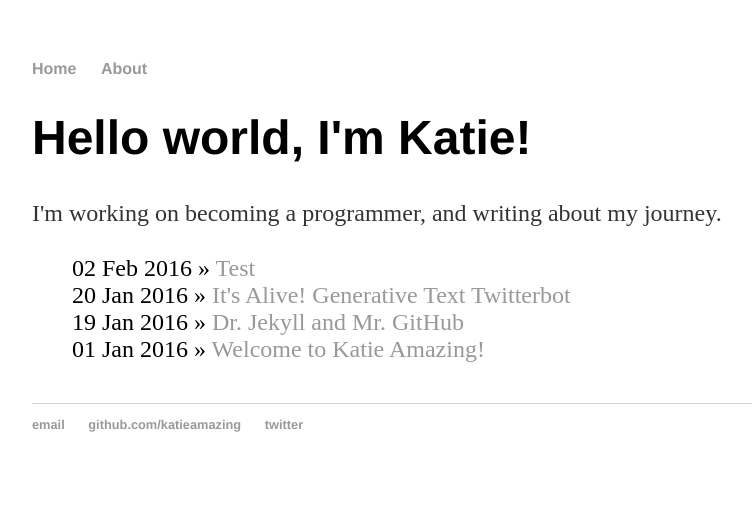
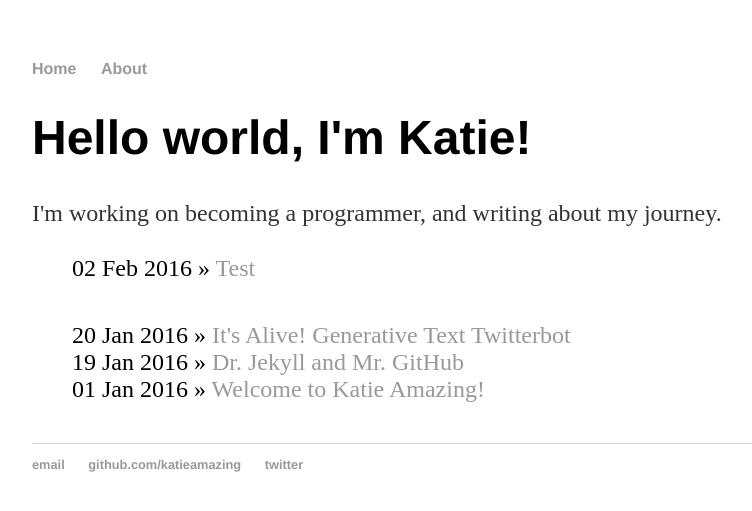
Before and after one commit to katieamazing/katieamazing.github.io, a Jekyll site: the page built from index.html, in a window 1280 px wide. Shown: the top 511 px of the page, without its empty margins (160-912 px from the left). Built offline with Jekyll 4.4.1, drawn with Linux system fonts in a browser that asks for light colours.

Commit message:
Update index.html

```diff
--- a/index.html
+++ b/index.html
@@ -14,7 +14,9 @@ title: Katie Amazing
 		<li><span>{{ post.date | date_to_string }}</span> » <a href="{{ post.url }}" title="{{ post.title }}">{{ post.title }}</a></li>
 	    {% endif %}
 	{% endfor %}
+	</ul>
 
+	<ul class ="posts">
 	{% for post in site.posts %}
 	    {% assign foo = post.date | date: '%B' %}
 	    {% if foo contains 'January' %}
```
